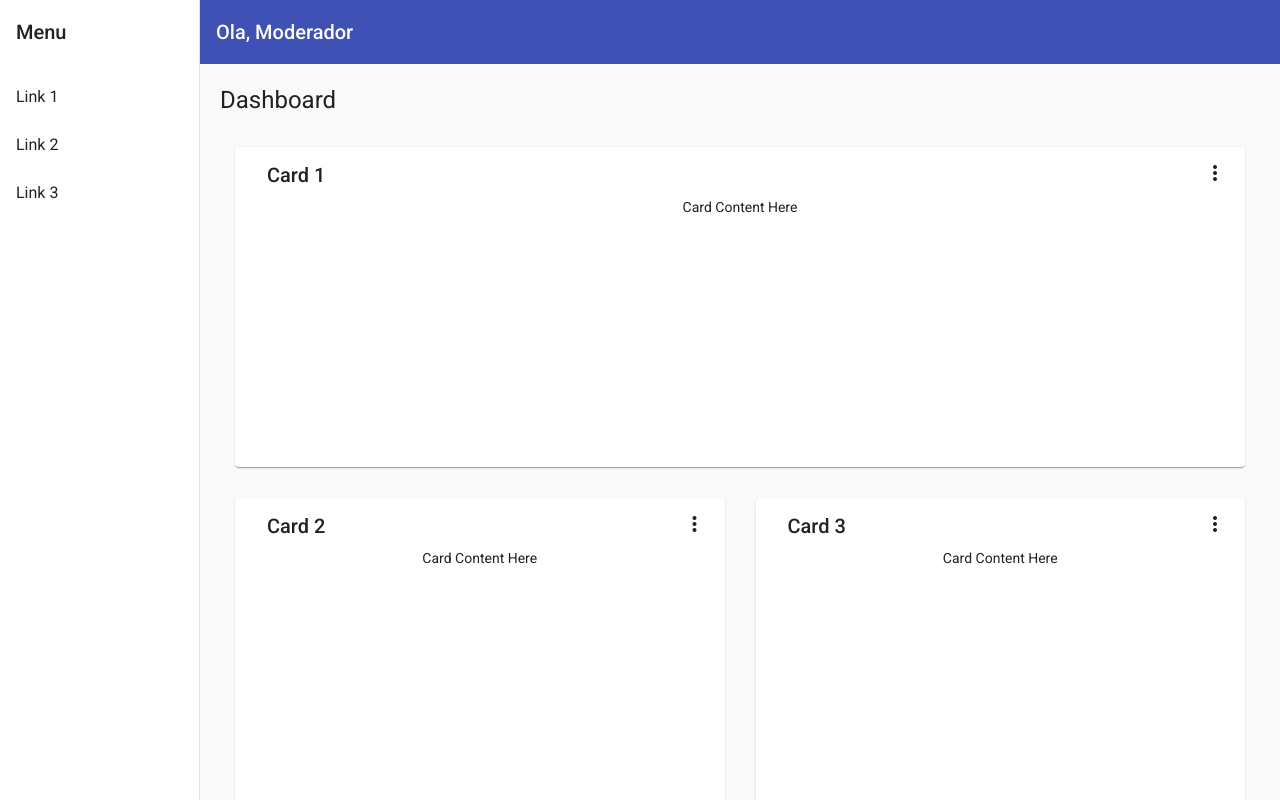
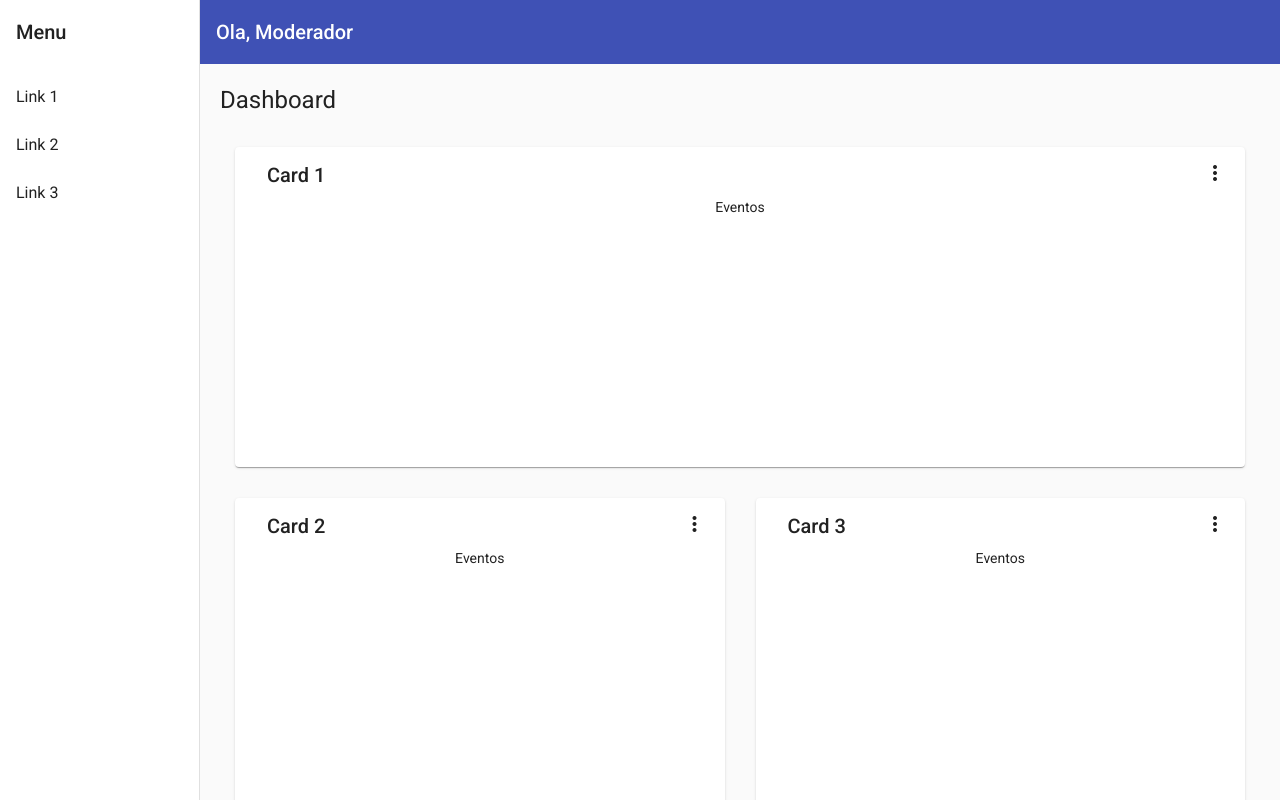
Before and after one commit to CamposB/helping-backup, an Angular app: page / in a window 1280 px wide. Built offline with nearby package versions, Linux system fonts and the light colour scheme.

Commit message:
Instalação do express e inicialização do server

```diff
--- a/src/app/dash/dash.component.html
+++ b/src/app/dash/dash.component.html
@@ -16,7 +16,7 @@
           </mat-card-title>
         </mat-card-header>
         <mat-card-content class="dashboard-card-content">
-          <div>Card Content Here</div>
+          <div>Eventos</div>
         </mat-card-content>
       </mat-card>
     </mat-grid-tile>
```
Also changed, not shown: package.json (+14 -1 lines), src/index.js (added, +9 -0 lines), 1 other file (tests, documents, lock files or other folders).
